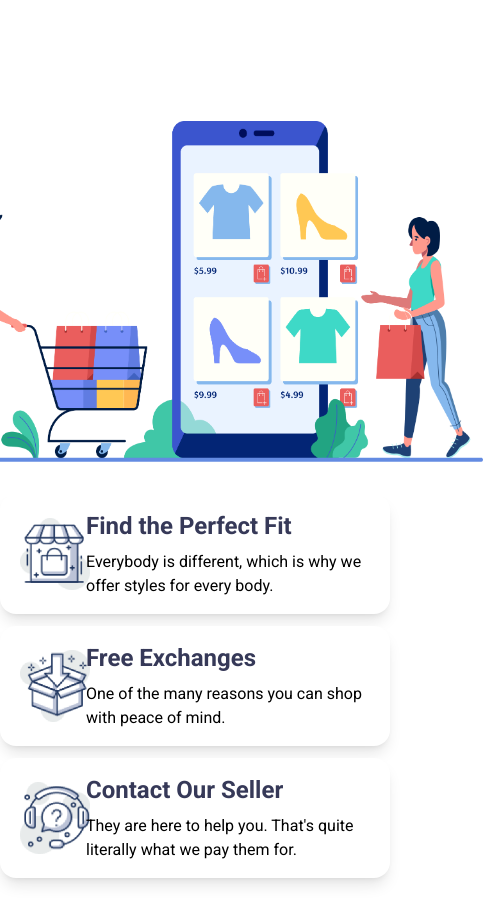
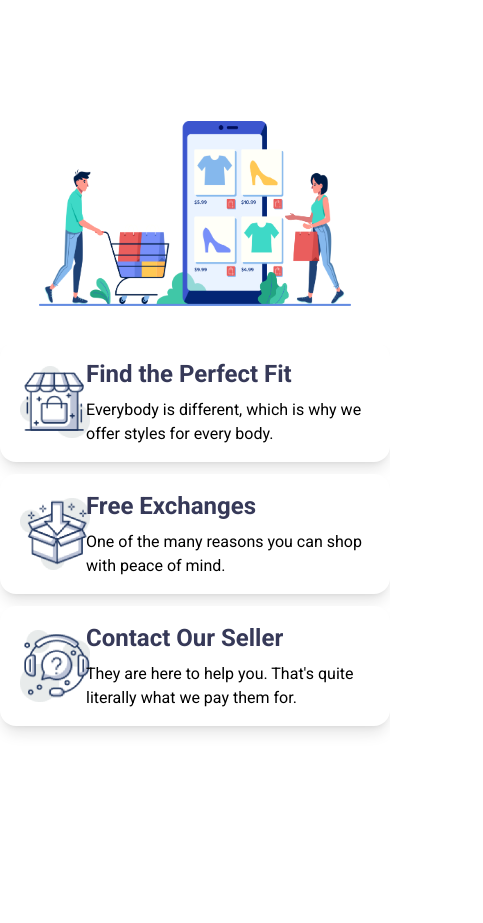
Before and after one commit to Kawsaralam1/penguin-fashion, a plain HTML site: page index.html in a window 390 px wide. Shown: the part 4640-5563 px from the top of the page, 483 px wide, since content can reach past the window. After the commit the page ends 5510 px from the top, so only its background shows below. Drawn offline with nearby package versions, Linux system fonts and the light colour scheme.

Commit message:
complete footer section with responsive

```diff
--- a/index.html
+++ b/index.html
@@ -151,7 +151,7 @@
           </section>
     </main>
     <!-- footer section -->
-    <footer class="flex flex-col-reverse md:flex-row lg:flex-row gap-8 justify-around items-center my-36">
+    <footer class="flex flex-col-reverse md:flex-row lg:flex-row gap-9 justify-around items-center my-36">
         <!-- footer text -->
 
 
@@ -189,11 +189,10 @@
                 </div>
                 </div>
                        </div>
-                <div>
-                <img class="max-w-xl h-auto" src="./images/shopping.png" alt="photo of footer">
+                <div class="max-w-xl h-auto w-4/5">
+                <img src="./images/shopping.png" alt="photo of footer">
                 </div>
                </div>
-
     </footer>
 </body>
 </html>
```
